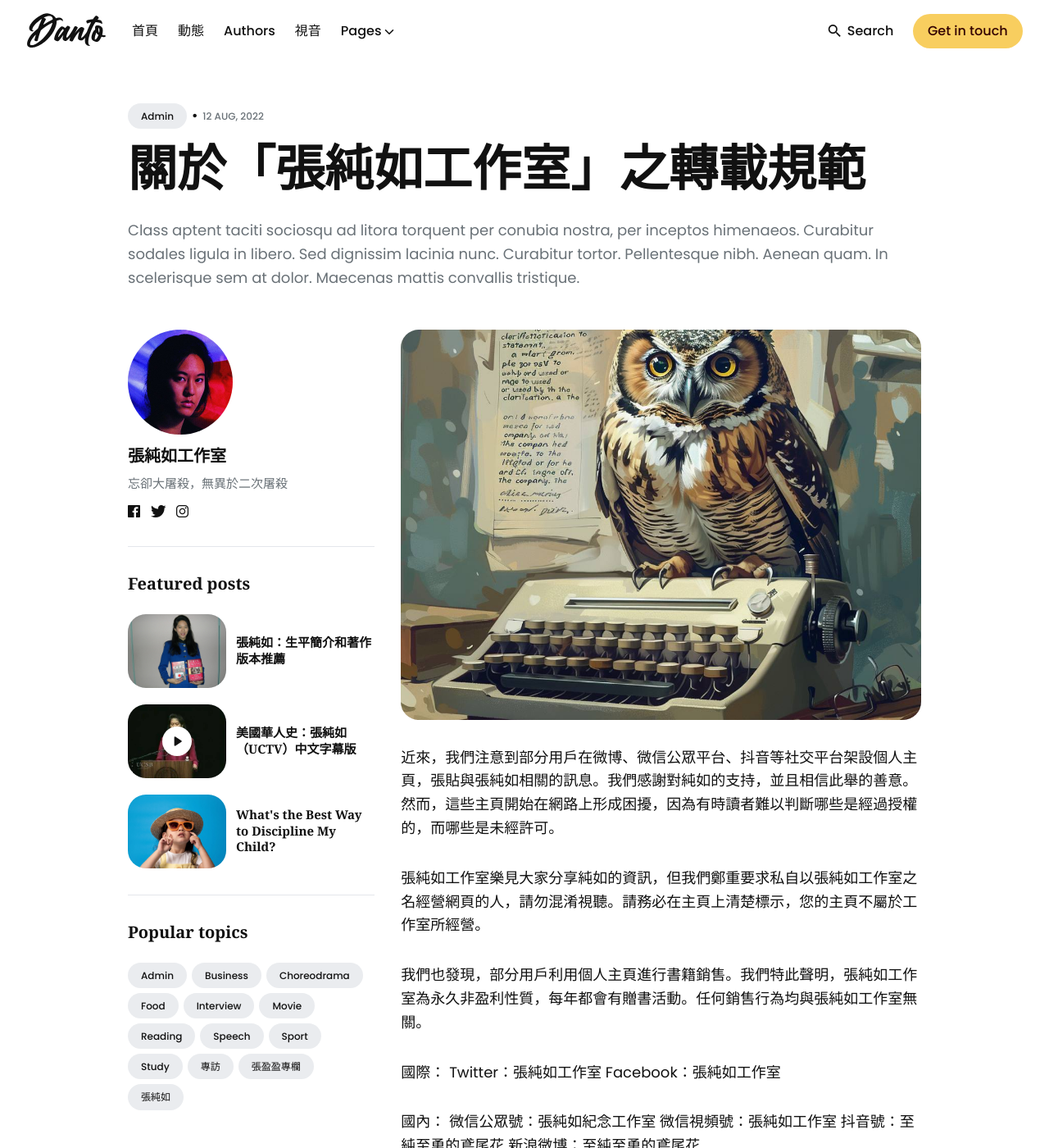
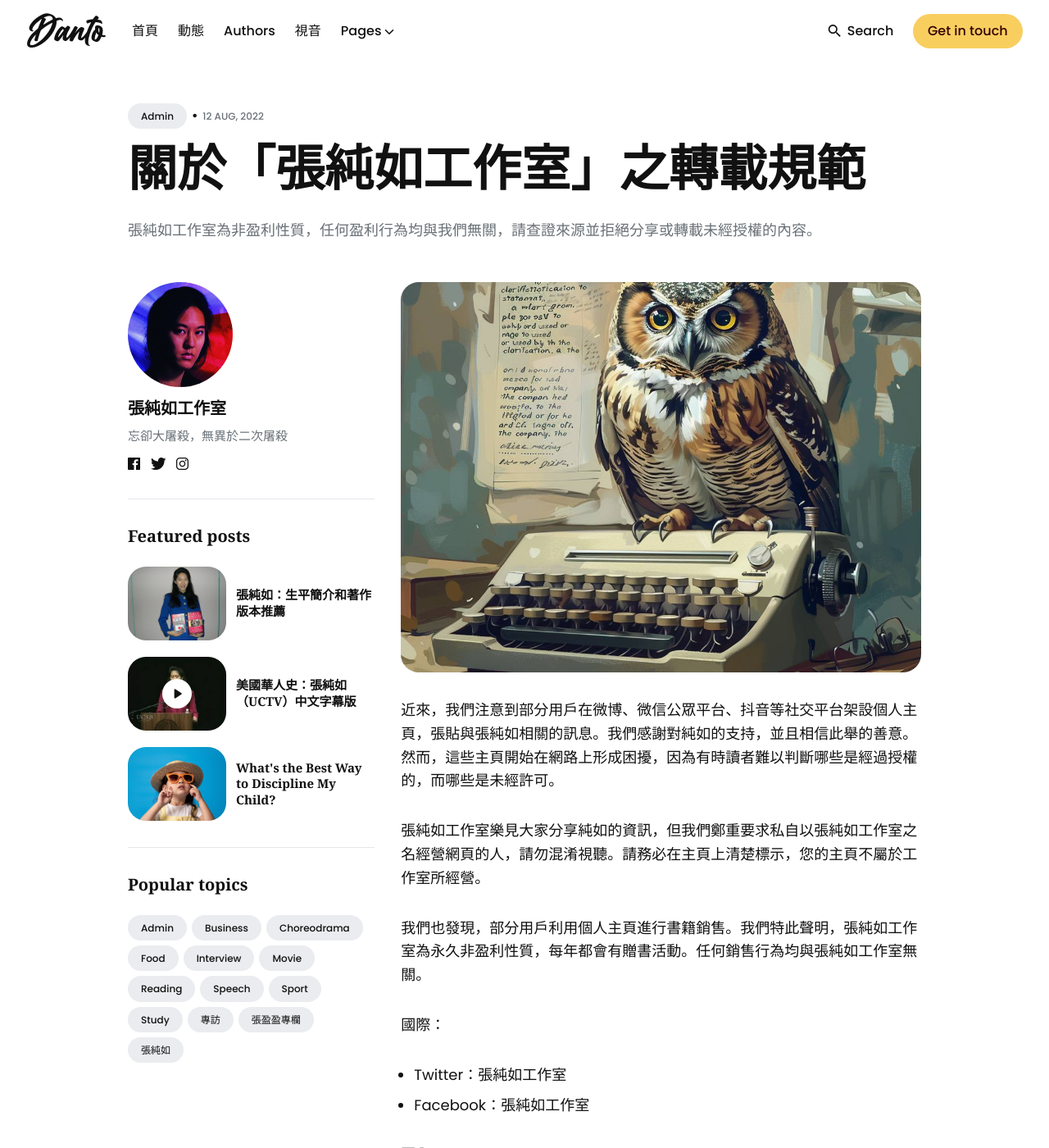
Before and after one commit to thatirischang/thatirischang.github.io, a Jekyll site: the page built from _posts/2022-08-12-content- reposting-guidelines.md, in a window 1280 px wide and 1400 px high. Shown: the whole window at 82% size. Built offline with Jekyll 4.4.1, drawn with Linux system fonts in a browser that asks for light colours; some of the changed text lies outside the part shown.

Commit message:
Update 2022-08-12-content- reposting-guidelines.md

```diff
--- a/_posts/2022-08-12-content- reposting-guidelines.md
+++ b/_posts/2022-08-12-content- reposting-guidelines.md
@@ -1,7 +1,7 @@
 ---
 layout: post
 title: 關於「張純如工作室」之轉載規範
-description: Class aptent taciti sociosqu ad litora torquent per conubia nostra, per inceptos himenaeos. Curabitur sodales ligula in libero. Sed dignissim lacinia nunc. Curabitur tortor. Pellentesque nibh. Aenean quam. In scelerisque sem at dolor. Maecenas mattis convallis tristique.
+description: 張純如工作室為非盈利性質，任何盈利行為均與我們無關，請查證來源並拒絕分享或轉載未經授權的內容。
 date: 2022-08-12 15:01:35 +0300
 author: admin
 image: '/images/29.jpg'
@@ -14,14 +14,14 @@
 我們也發現，部分用戶利用個人主頁進行書籍銷售。我們特此聲明，張純如工作室為永久非盈利性質，每年都會有贈書活動。任何銷售行為均與張純如工作室無關。
 
 國際：
-Twitter：張純如工作室
-Facebook：張純如工作室
+* Twitter：張純如工作室
+* Facebook：張純如工作室
 
 國內：
-微信公眾號：張純如紀念工作室
-微信視頻號：張純如工作室
-抖音號：至純至勇的鳶尾花
-新浪微博：至純至勇的鳶尾花
+* 微信公眾號：張純如紀念工作室
+* 微信視頻號：張純如工作室
+* 抖音號：至純至勇的鳶尾花
+* 新浪微博：至純至勇的鳶尾花
 
 除上列平台之外，任何以張純如工作室自稱之主頁或資訊單位，都與工作室無涉，傳布之文字及影音內容也並未獲得官方授權，為避免正確性堪慮，請大家於擷取資訊時，善為分辨，避免受不明來源之訊息所混淆或誤導。
 
```
